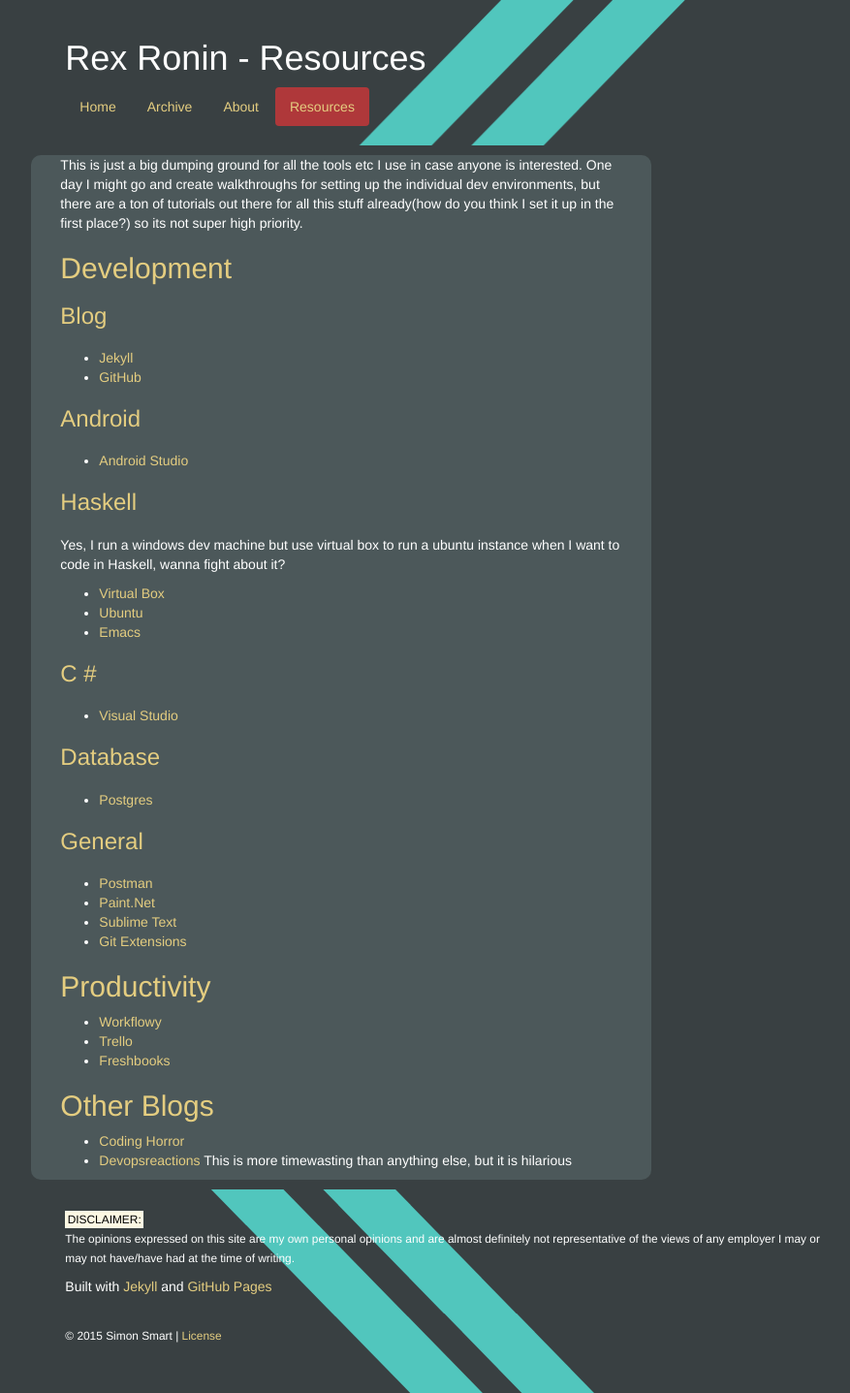
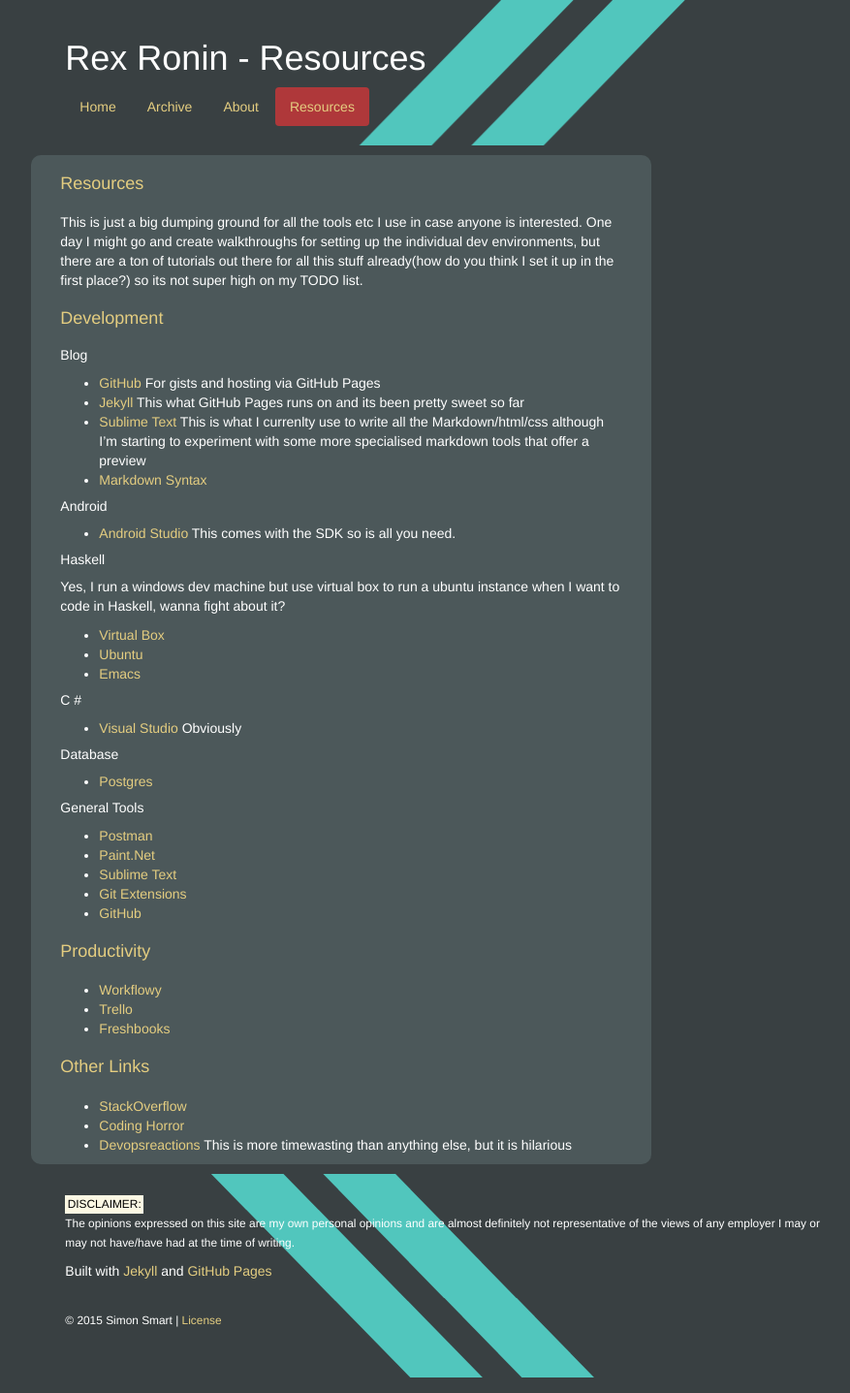
Before and after one commit to RexRonin/RexRonin.github.io, a Jekyll site: the page built from resources/index.markdown, in a window 1280 px wide. Shown: the whole page at 97% size, without its empty margins (181-1058 px from the left). Built offline with Jekyll 4.4.1, drawn with Linux system fonts in a browser that asks for light colours; nearby versions of some CDN libraries.

Commit message:
- cleaned up the resources page

```diff
--- a/resources/index.markdown
+++ b/resources/index.markdown
@@ -4,21 +4,24 @@
 is_resources: true
 ---
 
-This is just a big dumping ground for all the tools etc I use in case anyone is interested. One day I might go and create walkthroughs for setting up the individual dev environments, but there are a ton of tutorials out there for all this stuff already(how do you think I set it up in the first place?) so its not super high priority.
+####Resources
 
-Development
------------
+This is just a big dumping ground for all the tools etc I use in case anyone is interested. One day I might go and create walkthroughs for setting up the individual dev environments, but there are a ton of tutorials out there for all this stuff already(how do you think I set it up in the first place?) so its not super high on my TODO list.
 
-###Blog
+####Development
 
-- [Jekyll](http://jekyllrb.com/)
-- [GitHub](https://github.com/)
+#####Blog
 
-###Android
+- [GitHub](https://github.com/) For gists and hosting via GitHub Pages
+- [Jekyll](http://jekyllrb.com/) This what GitHub Pages runs on and its been pretty sweet so far
+- [Sublime Text](http://www.sublimetext.com/) This is what I currenlty use to write all the Markdown/html/css although I'm starting to experiment with some more specialised markdown tools that offer a preview
+- [Markdown Syntax](http://daringfireball.net/projects/markdown/syntax)
 
-- [Android Studio](http://developer.android.com/sdk/index.html)
+#####Android
 
-###Haskell
+- [Android Studio](http://developer.android.com/sdk/index.html) This comes with the SDK so is all you need.
+
+#####Haskell
 
 Yes, I run a windows dev machine but use virtual box to run a ubuntu instance when I want to code in Haskell, wanna fight about it?
 
@@ -26,29 +29,30 @@
 - [Ubuntu](http://www.ubuntu.com/)
 - [Emacs](http://www.gnu.org/software/emacs/)
 
-###C \#
-- [Visual Studio](http://www.visualstudio.com/)
+#####C \#
 
-###Database
+- [Visual Studio](http://www.visualstudio.com/) Obviously
+
+#####Database
 
 - [Postgres](http://www.postgresql.org/)
 
-###General
+#####General Tools
 
 - [Postman](http://www.getpostman.com/)
 - [Paint.Net](http://www.getpaint.net/)
 - [Sublime Text](http://www.sublimetext.com/)
 - [Git Extensions](https://code.google.com/p/gitextensions/)
+- [GitHub](https://github.com/)
 
-Productivity
-------------
+####Productivity
 
 - [Workflowy](https://workflowy.com/)
 - [Trello](https://trello.com/)
 - [Freshbooks](http://www.freshbooks.com/)
 
-Other Blogs
------------
+####Other Links
 
+- [StackOverflow](http://stackoverflow.com/)
 - [Coding Horror](http://blog.codinghorror.com/)
 - [Devopsreactions](http://devopsreactions.tumblr.com/) This is more timewasting than anything else, but it is hilarious
```
